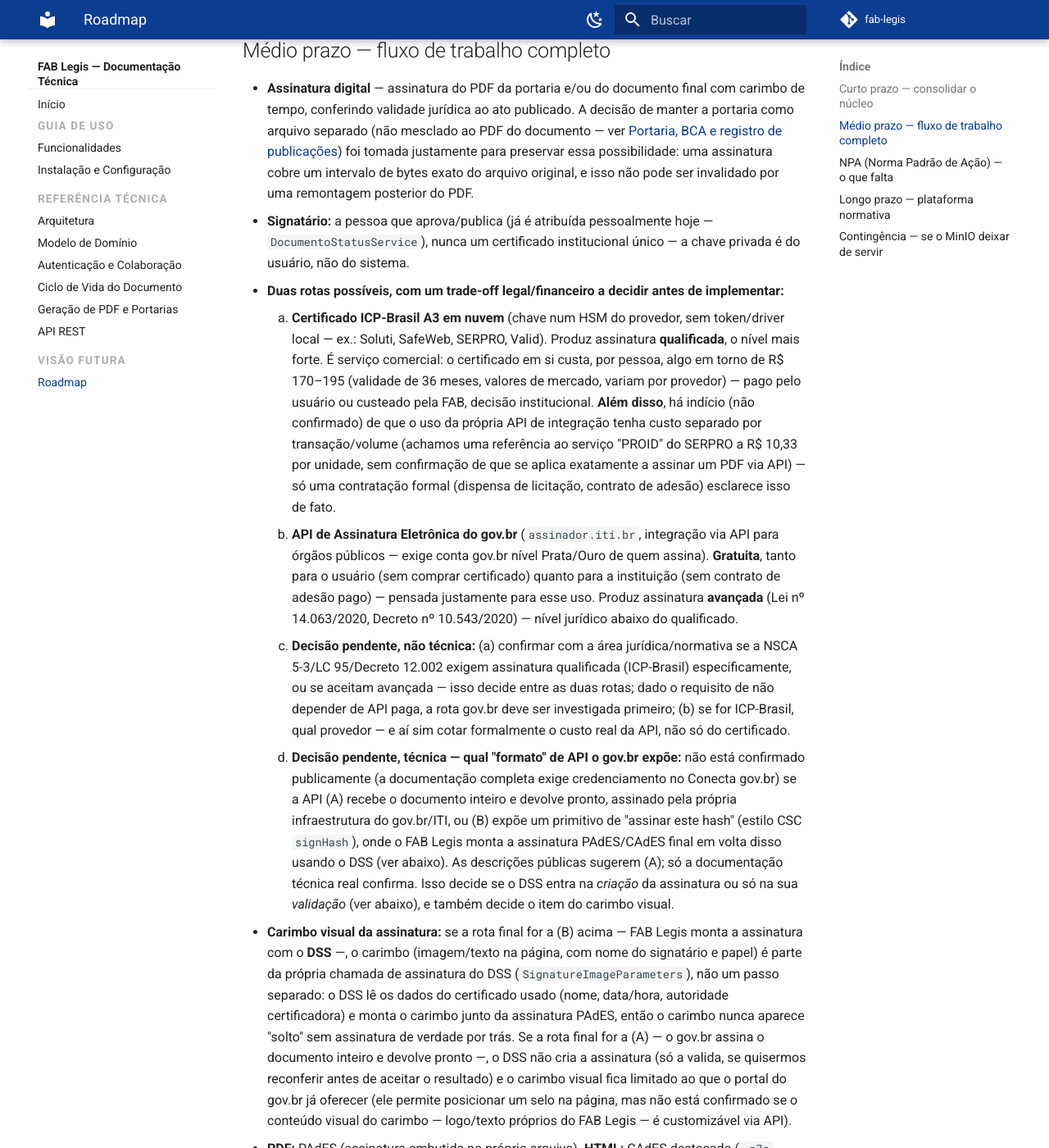
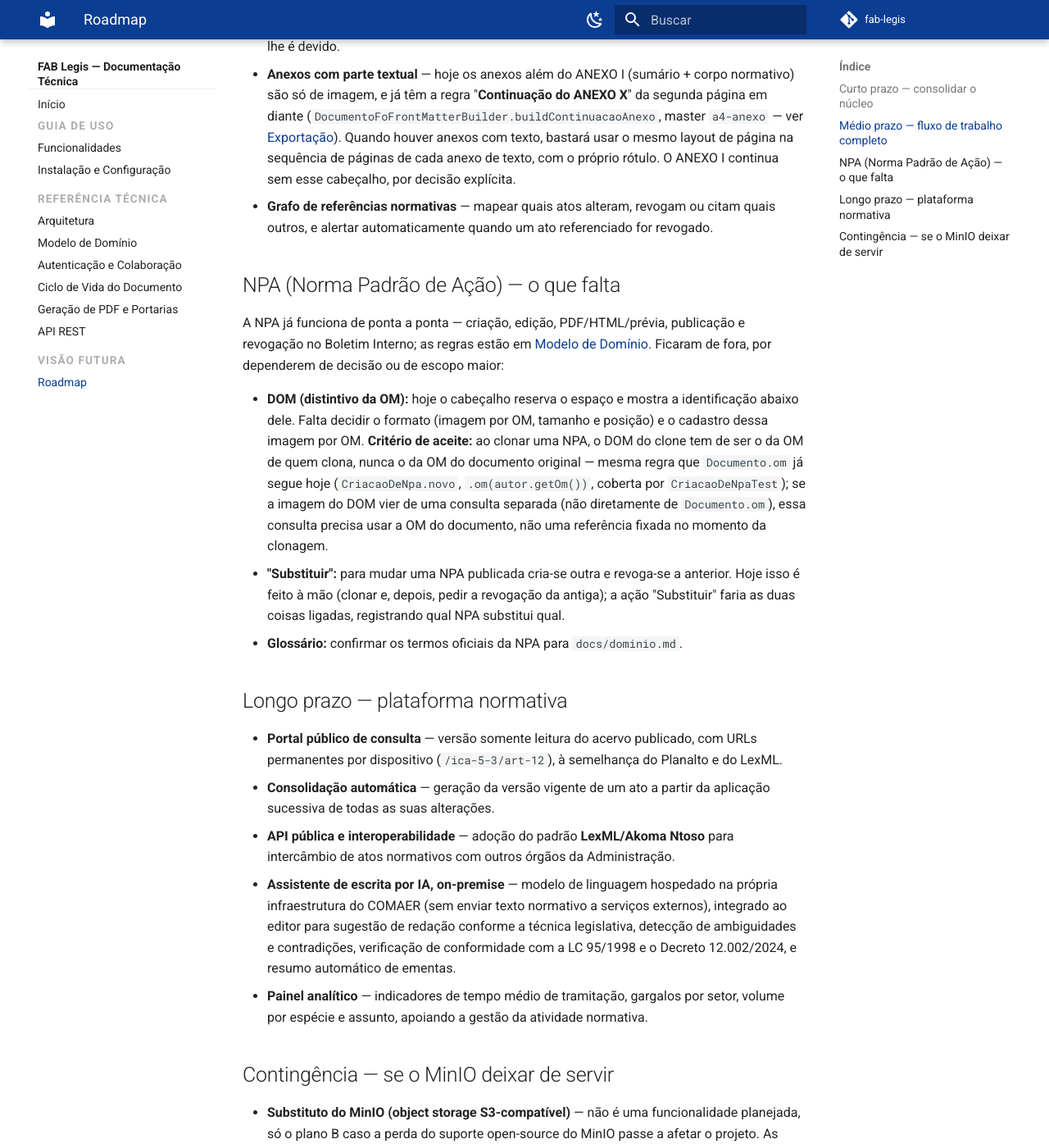
Before and after one commit to danielchipolesch/fab-legis, an MkDocs documentation site: the page built from docs/roadmap.md, in a window 1280 px wide and 1400 px high, scrolled down 607 px. Shown: the whole window at 82% size. Built offline with MkDocs 1.6.1 and Material for MkDocs 9.7.7, drawn with Linux system fonts in a browser that asks for light colours; comment, search, counter and statistics services are not loaded; some of the changed text lies outside the part shown.

Commit message:
docs: simplifica a assinatura digital e enxuga a cobertura de testes no roadmap
Co-Authored-By: Claude Sonnet 5.5 <noreply@anthropic.com>

```diff
--- a/docs/roadmap.md
+++ b/docs/roadmap.md
@@ -5,20 +5,11 @@ O FAB Legis foi desenhado para crescer. As linhas de evolução abaixo estão or
 ## Curto prazo — consolidar o núcleo
 
 - **Migração para Keycloak/SSO** — o Authorization Server embutido (Spring Authorization Server, OAuth2 + PKCE, ver [Autenticação e Colaboração](autenticacao.md)) foi desenhado para essa troca ser só de emissor de token: as *claims* já espelham as do Keycloak, e `DocumentoAcessoService` não referencia nada do mecanismo de autenticação em si.
-- **Cobertura de testes** — já têm testes unitários a numeração (backend e `numbering.js`), as transições de situação, as regras de acesso (`DocumentoAcessoService`), a consolidação e as pendências do ciclo de emenda, o renderizador de PDF/HTML e as regras da NPA (ver [Instalação — Testes](instalacao.md#testes)). Faltam os demais métodos do ciclo de emenda (`emendar`, `incluir`, `reordenarIncluido`, mapa de alteração), o restante da lógica do frontend (ex.: `stores/editor.js`) e testes de integração dos controllers com Testcontainers — estes dependem de o ambiente de CI/CD ter Docker disponível.
+- **Cobertura de testes** — faltam os demais métodos do ciclo de emenda (`emendar`, `incluir`, `reordenarIncluido`, mapa de alteração), o restante da lógica do frontend (ex.: `stores/editor.js`) e testes de integração dos controllers com Testcontainers — estes dependem de o ambiente de CI/CD ter Docker disponível.
 
 ## Médio prazo — fluxo de trabalho completo
 
-- **Assinatura digital** — assinatura do PDF da portaria e/ou do documento final com carimbo de tempo, conferindo validade jurídica ao ato publicado. A decisão de manter a portaria como arquivo separado (não mesclado ao PDF do documento — ver [Portaria, BCA e registro de publicações](ciclo-de-vida.md#portaria-bca-e-registro-de-publicacoes)) foi tomada justamente para preservar essa possibilidade: uma assinatura cobre um intervalo de bytes exato do arquivo original, e isso não pode ser invalidado por uma remontagem posterior do PDF.
-  - **Signatário:** a pessoa que aprova/publica (já é atribuída pessoalmente hoje — `DocumentoStatusService`), nunca um certificado institucional único — a chave privada é do usuário, não do sistema.
-  - **Duas rotas possíveis, com um trade-off legal/financeiro a decidir antes de implementar:**
-    1. **Certificado ICP-Brasil A3 em nuvem** (chave num HSM do provedor, sem token/driver local — ex.: Soluti, SafeWeb, SERPRO, Valid). Produz assinatura **qualificada**, o nível mais forte. É serviço comercial: o certificado em si custa, por pessoa, algo em torno de R$ 170–195 (validade de 36 meses, valores de mercado, variam por provedor) — pago pelo usuário ou custeado pela FAB, decisão institucional. **Além disso**, há indício (não confirmado) de que o uso da própria API de integração tenha custo separado por transação/volume (achamos uma referência ao serviço "PROID" do SERPRO a R$ 10,33 por unidade, sem confirmação de que se aplica exatamente a assinar um PDF via API) — só uma contratação formal (dispensa de licitação, contrato de adesão) esclarece isso de fato.
-    2. **API de Assinatura Eletrônica do gov.br** (`assinador.iti.br`, integração via API para órgãos públicos — exige conta gov.br nível Prata/Ouro de quem assina). **Gratuita**, tanto para o usuário (sem comprar certificado) quanto para a instituição (sem contrato de adesão pago) — pensada justamente para esse uso. Produz assinatura **avançada** (Lei nº 14.063/2020, Decreto nº 10.543/2020) — nível jurídico abaixo do qualificado.
-    - **Decisão pendente, não técnica:** (a) confirmar com a área jurídica/normativa se a NSCA 5-3/LC 95/Decreto 12.002 exigem assinatura qualificada (ICP-Brasil) especificamente, ou se aceitam avançada — isso decide entre as duas rotas; dado o requisito de não depender de API paga, a rota gov.br deve ser investigada primeiro; (b) se for ICP-Brasil, qual provedor — e aí sim cotar formalmente o custo real da API, não só do certificado.
-    - **Decisão pendente, técnica — qual "formato" de API o gov.br expõe:** não está confirmado publicamente (a documentação completa exige credenciamento no Conecta gov.br) se a API (A) recebe o documento inteiro e devolve pronto, assinado pela própria infraestrutura do gov.br/ITI, ou (B) expõe um primitivo de "assinar este hash" (estilo CSC `signHash`), onde o FAB Legis monta a assinatura PAdES/CAdES final em volta disso usando o DSS (ver abaixo). As descrições públicas sugerem (A); só a documentação técnica real confirma. Isso decide se o DSS entra na *criação* da assinatura ou só na sua *validação* (ver abaixo), e também decide o item do carimbo visual.
-  - **Carimbo visual da assinatura:** se a rota final for a (B) acima — FAB Legis monta a assinatura com o **DSS** —, o carimbo (imagem/texto na página, com nome do signatário e papel) é parte da própria chamada de assinatura do DSS (`SignatureImageParameters`), não um passo separado: o DSS lê os dados do certificado usado (nome, data/hora, autoridade certificadora) e monta o carimbo junto da assinatura PAdES, então o carimbo nunca aparece "solto" sem assinatura de verdade por trás. Se a rota final for a (A) — o gov.br assina o documento inteiro e devolve pronto —, o DSS não cria a assinatura (só a valida, se quisermos reconferir antes de aceitar o resultado) e o carimbo visual fica limitado ao que o portal do gov.br já oferecer (ele permite posicionar um selo na página, mas não está confirmado se o conteúdo visual do carimbo — logo/texto próprios do FAB Legis — é customizável via API).
-  - **PDF:** PAdES (assinatura embutida no próprio arquivo). **HTML:** CAdES destacado (`.p7s` guardado ao lado do `.html` no MinIO, mesmo motivo de manter a Portaria separada — XAdES exigiria XHTML estrito, que o HTML exportado hoje não é).
-  - **Um clique, duas assinaturas:** o padrão CSC (Cloud Signature Consortium), que a maioria dos provedores de assinatura em nuvem segue, permite mandar os hashes do PDF e do HTML numa única chamada `signHash`, sob uma única autorização (OTP/biometria) — o usuário confirma uma vez, saem dois artefatos de assinatura independentes (não existe uma assinatura só cobrindo os dois arquivos, por serem bytes diferentes). Só se aplica à rota (B) acima.
+- **Assinatura digital** — a assinatura digital dos documentos será implementada no prazo que lhe é devido.
 - **Anexos com parte textual** — hoje os anexos além do ANEXO I (sumário + corpo normativo) são só de imagem, e já têm a regra "**Continuação do ANEXO X**" da segunda página em diante (`DocumentoFoFrontMatterBuilder.buildContinuacaoAnexo`, master `a4-anexo` — ver [Exportação](exportacao-pdf.md)). Quando houver anexos com texto, bastará usar o mesmo layout de página na sequência de páginas de cada anexo de texto, com o próprio rótulo. O ANEXO I continua sem esse cabeçalho, por decisão explícita.
 - **Grafo de referências normativas** — mapear quais atos alteram, revogam ou citam quais outros, e alertar automaticamente quando um ato referenciado for revogado.
 
```
